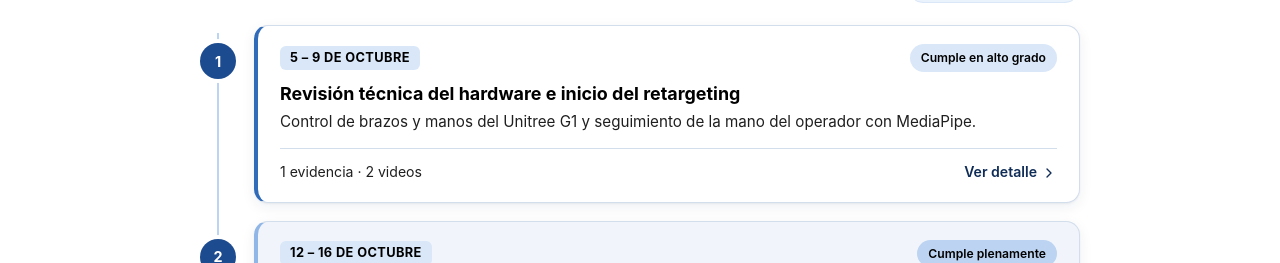
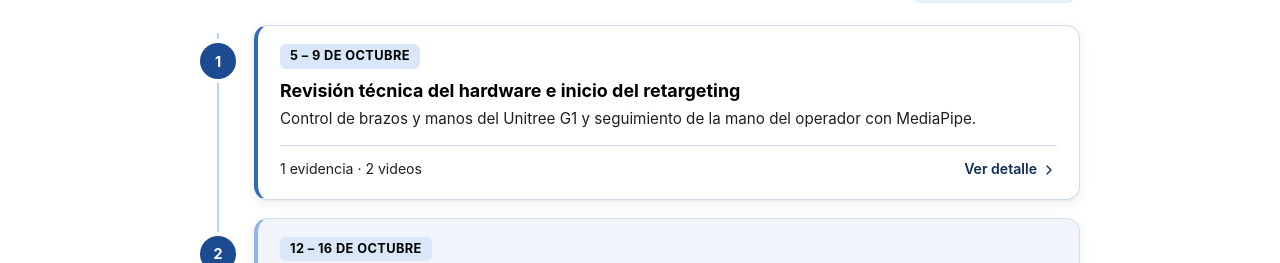
Before and after one commit to V01D-Szp/Tesis_IL, a plain HTML site: page docs/index.html in a window 1280 px wide. Shown: the part 537-800 px from the top of the page. Drawn offline with Linux system fonts and the light colour scheme.

Commit message:
Retira el nivel de cumplimiento de la bitácora web
Co-authored-by: 50DIEGO04 <198229453+50DIEGO04@users.noreply.github.com>

```diff
--- a/docs/app.js
+++ b/docs/app.js
@@ -76,19 +76,6 @@
     return m ? m[1] : null;
   }
 
-  function claseCumplimiento(valor) {
-    if (!valor) return "";
-    if (/plenamente/i.test(valor)) return "pleno";
-    if (/alto grado/i.test(valor)) return "alto";
-    if (/parcialmente/i.test(valor)) return "parcial";
-    return "no";
-  }
-
-  function insigniaCumplimiento(valor) {
-    if (!valor) return "";
-    return '<span class="insignia ' + claseCumplimiento(valor) + '">' + escapar(valor) + "</span>";
-  }
-
   function contarEvidencias(semana) {
     let enlaces = 0, videos = 0;
     (semana.evidencias || []).forEach(function (g) {
@@ -140,7 +127,7 @@
       const hito = s.tipo === "hito";
       const meta = hito ? "" : contarEvidencias(s);
       const contenido =
-        '<div class="tarjeta-cabecera"><span class="fechas">' + escapar(s.fechas) + "</span>" + insigniaCumplimiento(s.cumplimiento) + "</div>" +
+        '<div class="tarjeta-cabecera"><span class="fechas">' + escapar(s.fechas) + "</span>" + "</div>" +
         "<h3>" + (hito ? icono("flag", "icono hito-icono") : "") + escapar(s.titulo) + "</h3>" +
         "<p>" + escapar(s.resumen) + "</p>" +
         (hito ? "" : '<div class="tarjeta-pie"><span class="meta">' + escapar(meta) + '</span><span class="ver">Ver detalle' + icono("arrowR") + "</span></div>");
@@ -240,7 +227,7 @@
     raiz.innerHTML = encabezado(true) +
       '<main class="contenedor detalle">' +
       '<a class="volver" href="index.html">' + icono("arrowL") + "Bitácora de avances</a>" +
-      '<div class="detalle-cabecera"><span class="fechas">' + escapar(s.fechas) + "</span>" + insigniaCumplimiento(s.cumplimiento) + "</div>" +
+      '<div class="detalle-cabecera"><span class="fechas">' + escapar(s.fechas) + "</span>" + "</div>" +
       "<h1>" + escapar(s.titulo) + "</h1>" +
       '<p class="introduccion">' + formatear(s.introduccion) + "</p>" +
       actividades + resultados + evidencias + bloqueMedios(s.medios) + navegacion +
--- a/docs/bitacora.js
+++ b/docs/bitacora.js
@@ -1,6 +1,6 @@
 // Bitácora de avances del proyecto.
 // Para registrar una semana nueva, agregar un bloque al final de SEMANAS.
-// Campos opcionales: resultados, evidencias, medios, cumplimiento.
+// Campos opcionales: resultados, evidencias, medios.
 
 const PROYECTO = {
   titulo: "Estrategia de Aprendizaje por Imitación para la Manipulación de Objetos con una Mano Robótica Multidedo",
@@ -17,7 +17,6 @@ const SEMANAS = [
     fechas: "5 – 9 de octubre",
     titulo: "Revisión técnica del hardware e inicio del retargeting",
     resumen: "Control de brazos y manos del Unitree G1 y seguimiento de la mano del operador con MediaPipe.",
-    cumplimiento: "Cumple en alto grado",
     introduccion: "Revisión técnica y control del hardware (Unitree G1 + manos BrainCo Revo2) e inicio del retargeting hacia la mano.",
     actividades: [
       "Control por consola de codos, muñecas y hombros con el SDK de Unitree (arm_sdk), con límites de seguridad medidos en pruebas físicas (codo −120°/+40°, muñeca ±110°, hombro 110°).",
@@ -39,7 +38,6 @@ const SEMANAS = [
     fechas: "12 – 16 de octubre",
     titulo: "Herramientas de software para el Aprendizaje por Imitación",
     resumen: "Selección del entrenamiento, los modelos de control, los datasets de prueba, la simulación y la teleoperación.",
-    cumplimiento: "Cumple plenamente",
     introduccion: "Revisión de las herramientas de software para entrenar el sistema por Aprendizaje por Imitación (IL) y para recolectar las demostraciones.",
     actividades: [
       "El IL entrena un modelo a partir de ejemplos de la tarea realizados por una persona (demostraciones). Se definió empezar practicando el entrenamiento con conjuntos de datos (datasets) públicos de prueba, antes de montar la simulación del robot.",
@@ -99,7 +97,6 @@ const SEMANAS = [
     fechas: "19 – 23 de octubre",
     titulo: "Entorno de entrenamiento y prueba con un dataset público",
     resumen: "Entorno aislado y reproducible con LeRobot sobre PyTorch, y análisis del dataset PushT.",
-    cumplimiento: "Cumple plenamente",
     introduccion: "Preparación del entorno de entrenamiento para el Aprendizaje por Imitación (IL) y prueba con un conjunto de datos público.",
     actividades: [
       "Configuración de un entorno de trabajo aislado y reproducible, con las versiones de cada dependencia registradas.",
@@ -134,7 +131,6 @@ const SEMANAS = [
     fechas: "2 – 6 de noviembre",
     titulo: "Teleoperación en simulación, límites y criterios de éxito",
     resumen: "Teleoperación del brazo y la mano del G1 en MuJoCo, registro automático de demostraciones y criterios de éxito.",
-    cumplimiento: "Cumple plenamente",
     introduccion: "Teleoperación del brazo derecho y la mano del Unitree G1 en simulación física (MuJoCo), con el robot sentado frente a una mesa, y definición de los límites del sistema y de los criterios de éxito.",
     actividades: [
       "Modelo oficial del G1 con la mano Revo2 importada desde su archivo URDF; robot sentado y fijo, mesa con una zona de inicio (azul) y una zona objetivo (verde), y objetos con las medidas y masas reales del estándar YCB (lata, pelota, cubo y banano).",
@@ -157,7 +153,6 @@ const SEMANAS = [
     fechas: "9 – 13 de noviembre",
     titulo: "Repositorio del proyecto y viabilidad técnica del entrenamiento",
     resumen: "Publicación del repositorio y de la bitácora web, integración del entorno de entrenamiento y prueba de viabilidad técnica con Diffusion Policy.",
-    cumplimiento: "Cumple plenamente",
     introduccion: "Publicación del repositorio del proyecto, integración del entorno de entrenamiento y prueba de viabilidad técnica del entrenamiento antes de aplicarlo a las demostraciones de teleoperación.",
     actividades: [
       "Publicación del repositorio del proyecto con la estructura de componentes de entrenamiento, teleoperación y datos, y la documentación para instalar y reproducir el entorno.",
--- a/docs/estilos.css
+++ b/docs/estilos.css
@@ -267,19 +267,6 @@ a.tarjeta:hover { transform: translateY(-2px); border-color: var(--azul-300); bo
 }
 .ver .icono { width: 16px; height: 16px; }
 
-.insignia {
-  display: inline-block;
-  font-size: .76rem;
-  font-weight: 600;
-  padding: 3px 10px;
-  border-radius: 999px;
-  color: var(--texto);
-  border: 1px solid transparent;
-}
-.insignia.pleno { background: var(--azul-200); }
-.insignia.alto { background: var(--azul-100); }
-.insignia.parcial { background: var(--azul-50); border-color: var(--azul-200); }
-.insignia.no { background: var(--blanco); border-color: var(--azul-300); }
 
 /* ---------- Detalle de la semana ---------- */
 .detalle { padding: 28px 20px 30px; }
```
